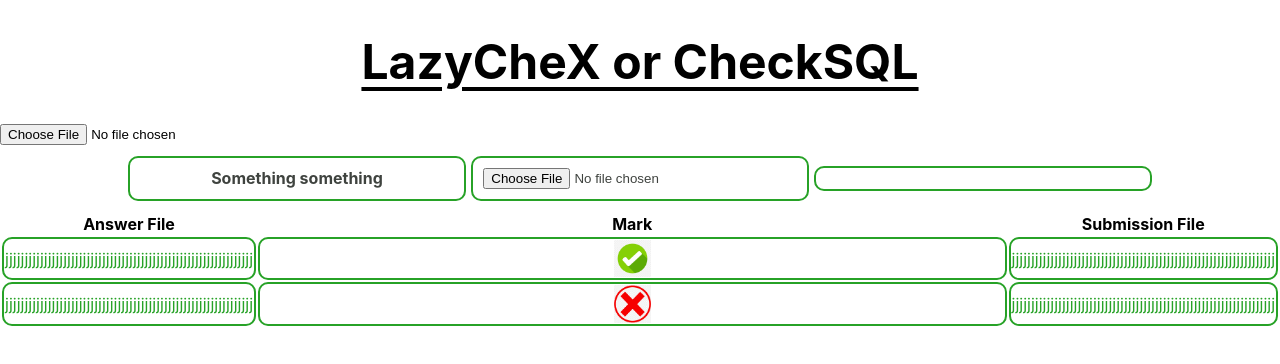
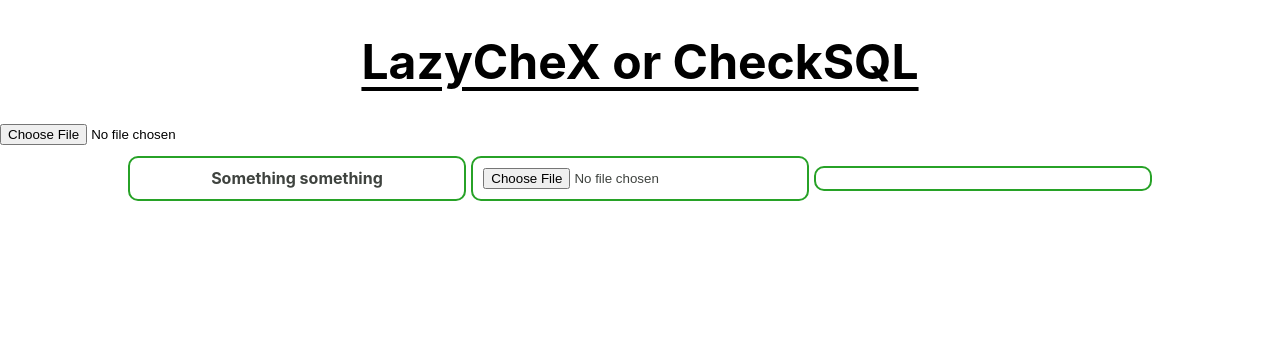
Before and after one commit to AshnahKhalidKhan/CheckSQL, a React (Create React App) app in the folder lazychex/: page / in a window 1280 px wide. Shown: the top 364 px of the page. Built offline with nearby package versions, Linux system fonts and the light colour scheme.

Commit message:
So we're trying to understand code here....

```diff
--- a/lazychex/src/App.js
+++ b/lazychex/src/App.js
@@ -24,7 +24,7 @@ function App() {
         <label for = 'AnswerFileInput'>Heyyyyyy</label>
         <input id = 'SubmissionFileInput' type = 'file' placeholder = 'Submission file goes here' style = {{textAlign: 'center', margin: 'auto'}}></input> */}
       </div>
-      <table style = {{width: '100%'}}>
+      {/* <table style = {{width: '100%'}}>
         <thead>
           <th style = {{colspan: 2}}>
             Answer File
@@ -60,7 +60,7 @@ function App() {
             </td>
           </tr>
         </tbody>
-      </table>
+      </table> */}
     </div>
   );
 }
```
